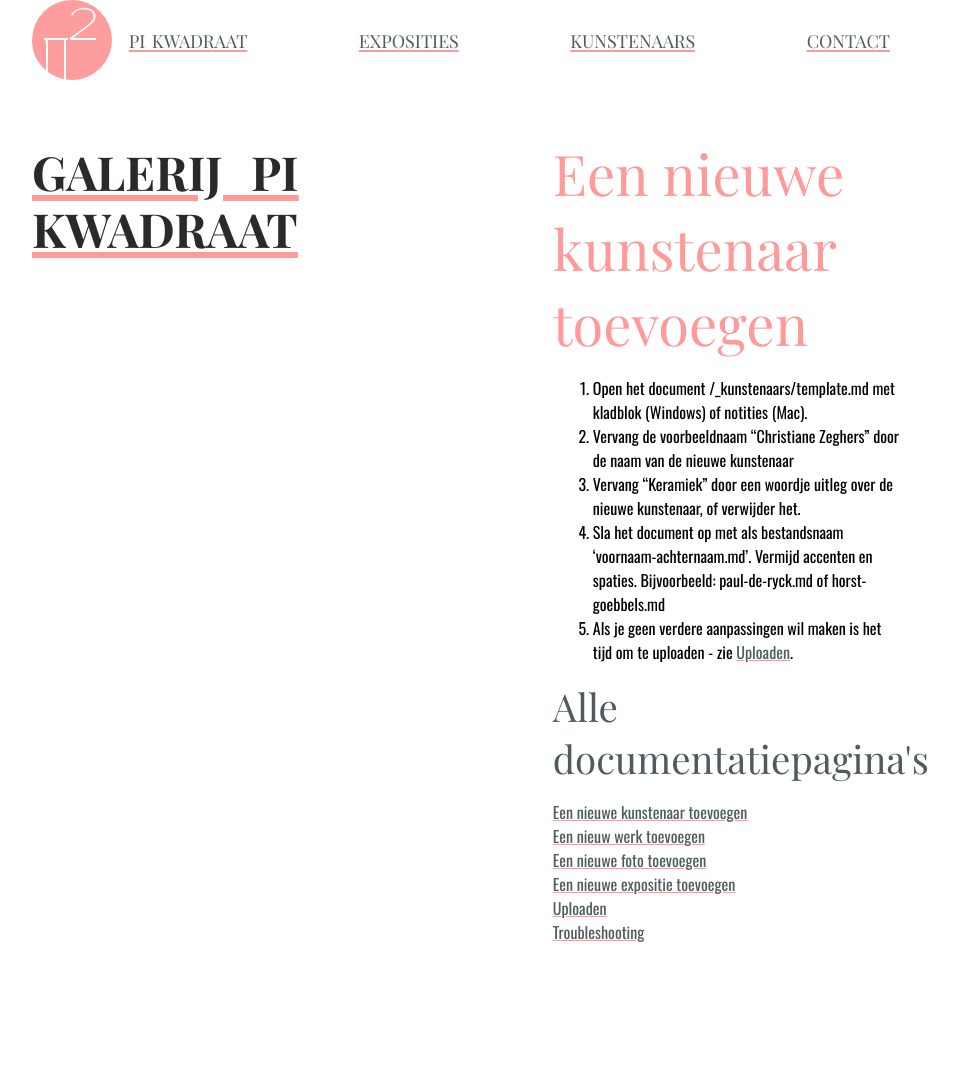
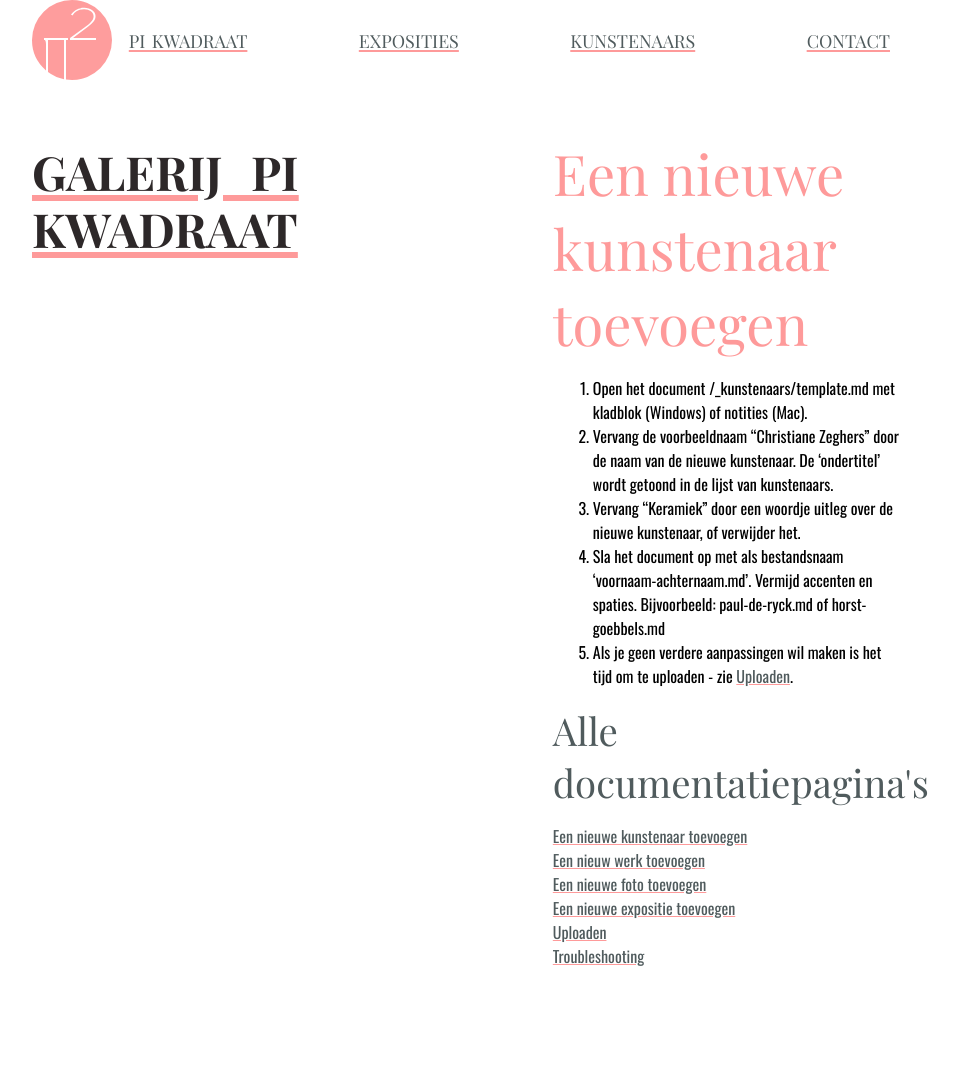
Before and after one commit to croketephji/pikwadraat, a Jekyll site: the page built from _documentatie/nieuwe-kunstenaar.md, in a window 1280 px wide. Shown: the whole page, without its empty margins (174-1132 px from the left). Built offline with Jekyll 4.4.1, drawn with Linux system fonts in a browser that asks for light colours; before the commit the page ends 1065 px from its top, so only the background shows below that.

Commit message:
Kunstenaars hebben nu een ondertitel

```diff
--- a/_documentatie/nieuwe-kunstenaar.md
+++ b/_documentatie/nieuwe-kunstenaar.md
@@ -4,7 +4,7 @@
 ---
 
 1. Open het document /_kunstenaars/template.md met kladblok (Windows) of notities (Mac).
-2. Vervang de voorbeeldnaam "Christiane Zeghers" door de naam van de nieuwe kunstenaar
+2. Vervang de voorbeeldnaam "Christiane Zeghers" door de naam van de nieuwe kunstenaar. De 'ondertitel' wordt getoond in de lijst van kunstenaars.
 3. Vervang "Keramiek" door een woordje uitleg over de nieuwe kunstenaar, of verwijder het.
 4. Sla het document op met als bestandsnaam 'voornaam-achternaam.md'. Vermijd accenten en spaties. Bijvoorbeeld: paul-de-ryck.md of horst-goebbels.md
 5. Als je geen verdere aanpassingen wil maken is het tijd om te uploaden - zie [Uploaden](/documentatie/uploaden.html).
--- a/kunstenaars.html
+++ b/kunstenaars.html
@@ -15,6 +15,7 @@
   <div class="gallery">
     <div class="textblock">
       <h3><a href={{gallery-kunstenaar.url}}>{{gallery-kunstenaar.title}}</a></h3>
+      <p>{{gallery-kunstenaar.ondertitel}}</p>
     </div>
     {%- assign werk-samples = site.werken | sort:'title' | where:'kunstenaar',gallery-kunstenaar.title | sample:page.gallerylimit -%}
     <div class="gallery-pics">
```
Also changed, not shown: _kunstenaars/template.md (+2 -1 lines).
